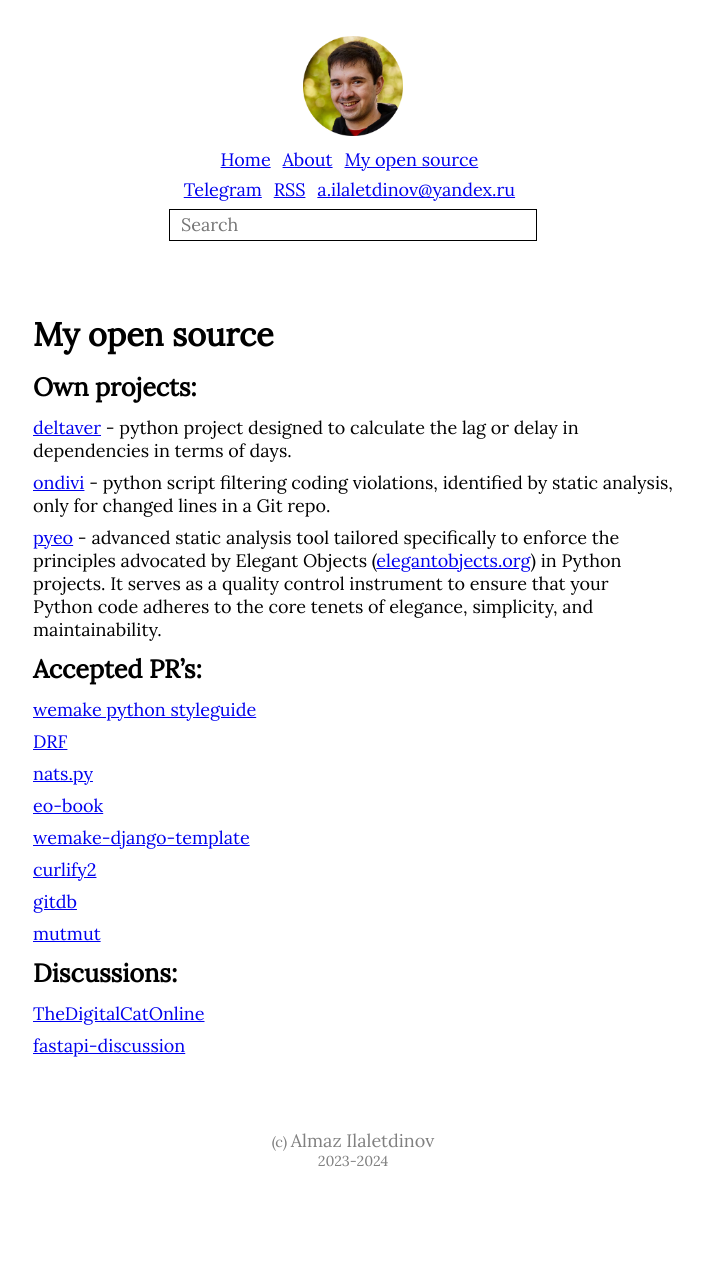
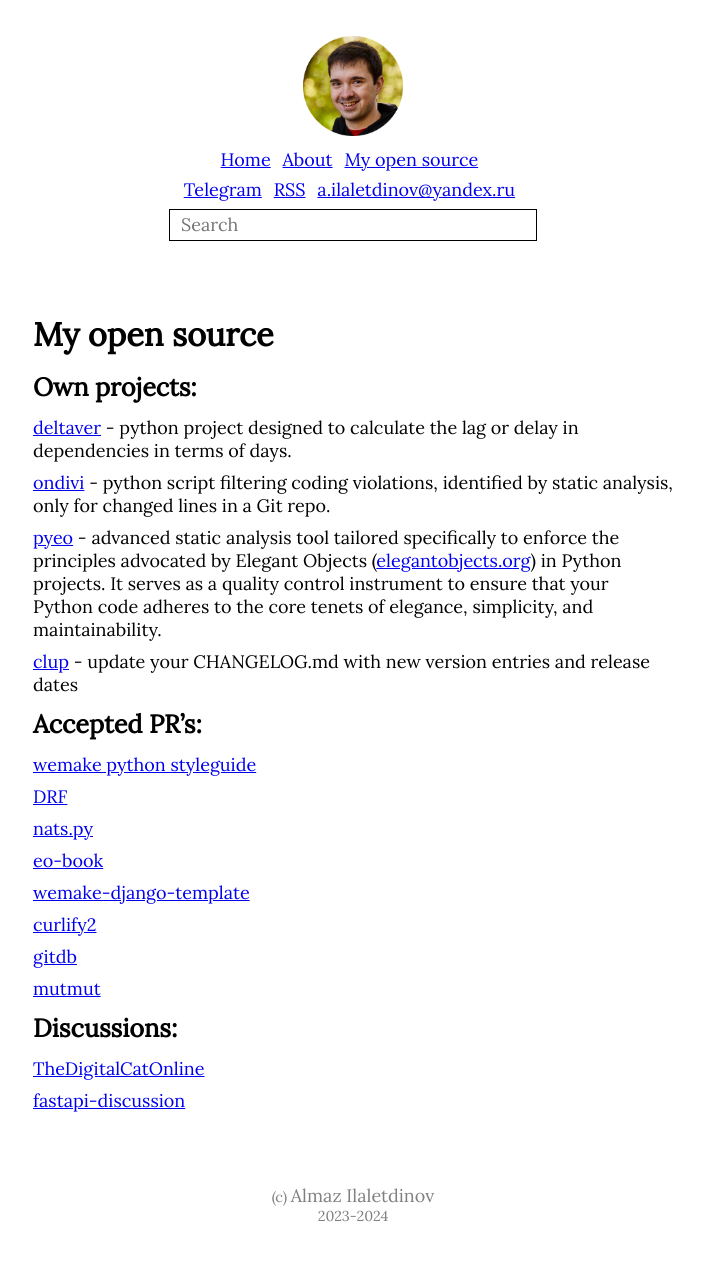
Before and after one commit to blablatdinov/blog, a Jekyll site: the page built from static/open_source.md, in a window 1280 px wide. Shown: the whole page, without its empty margins (287-990 px from the left). Built offline with Jekyll 4.4.1, drawn with Linux system fonts in a browser that asks for light colours; before the commit the page ends 1206 px from its top, so only the background shows below that.

Commit message:
Append clup

```diff
--- a/static/open_source.md
+++ b/static/open_source.md
@@ -15,6 +15,8 @@
 [ondivi](https://github.com/blablatdinov/ondivi) - python script filtering coding violations, identified by static analysis, only for changed lines in a Git repo.
 
 [pyeo](https://github.com/blablatdinov/pyeo) - advanced static analysis tool tailored specifically to enforce the principles advocated by Elegant Objects ([elegantobjects.org](https://elegantobjects.org)) in Python projects. It serves as a quality control instrument to ensure that your Python code adheres to the core tenets of elegance, simplicity, and maintainability.
+
+[clup](https://github.com/blablatdinov/clup) - update your CHANGELOG.md with new version entries and release dates
 
 ## Accepted PR's:
 
```
